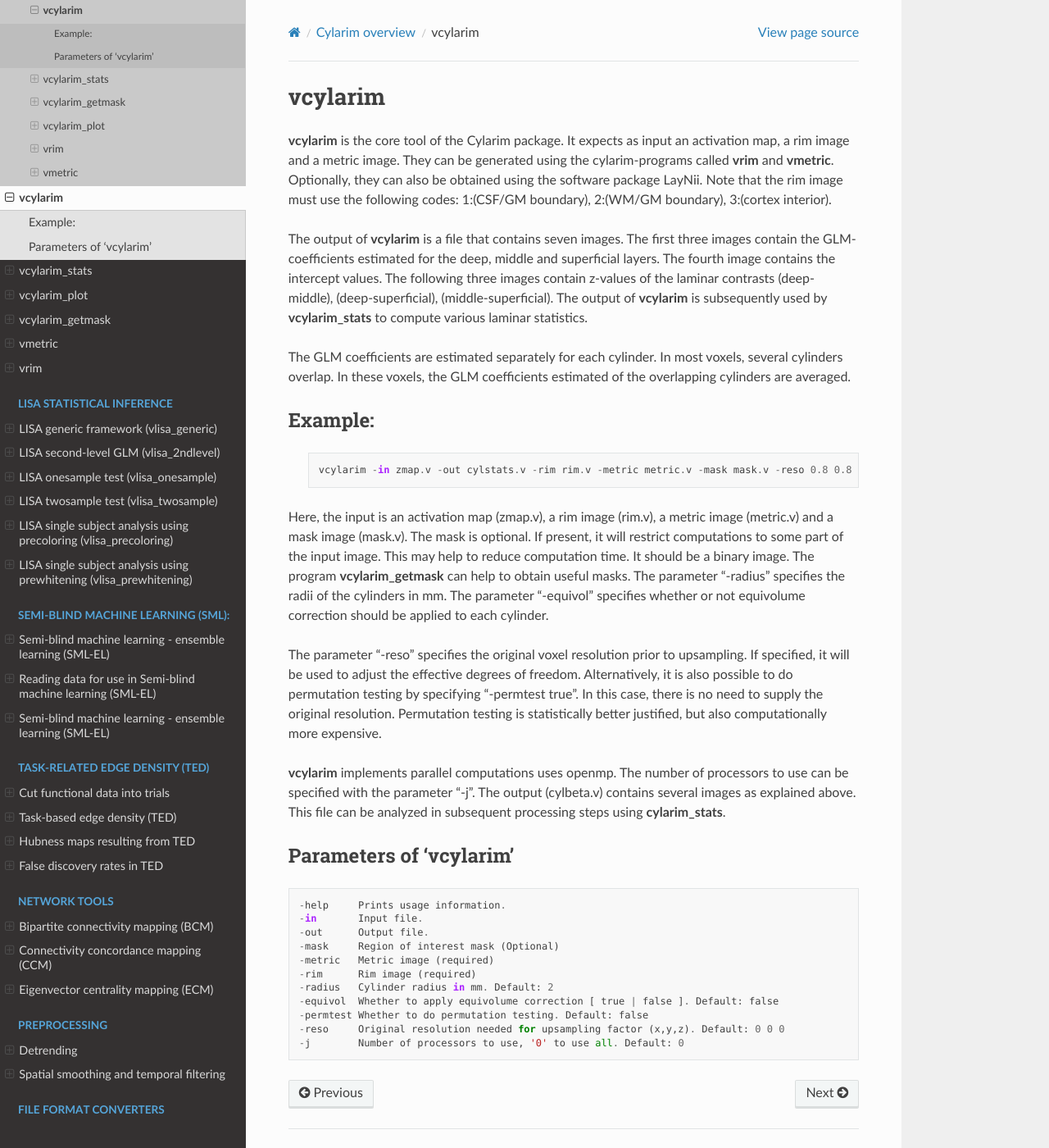
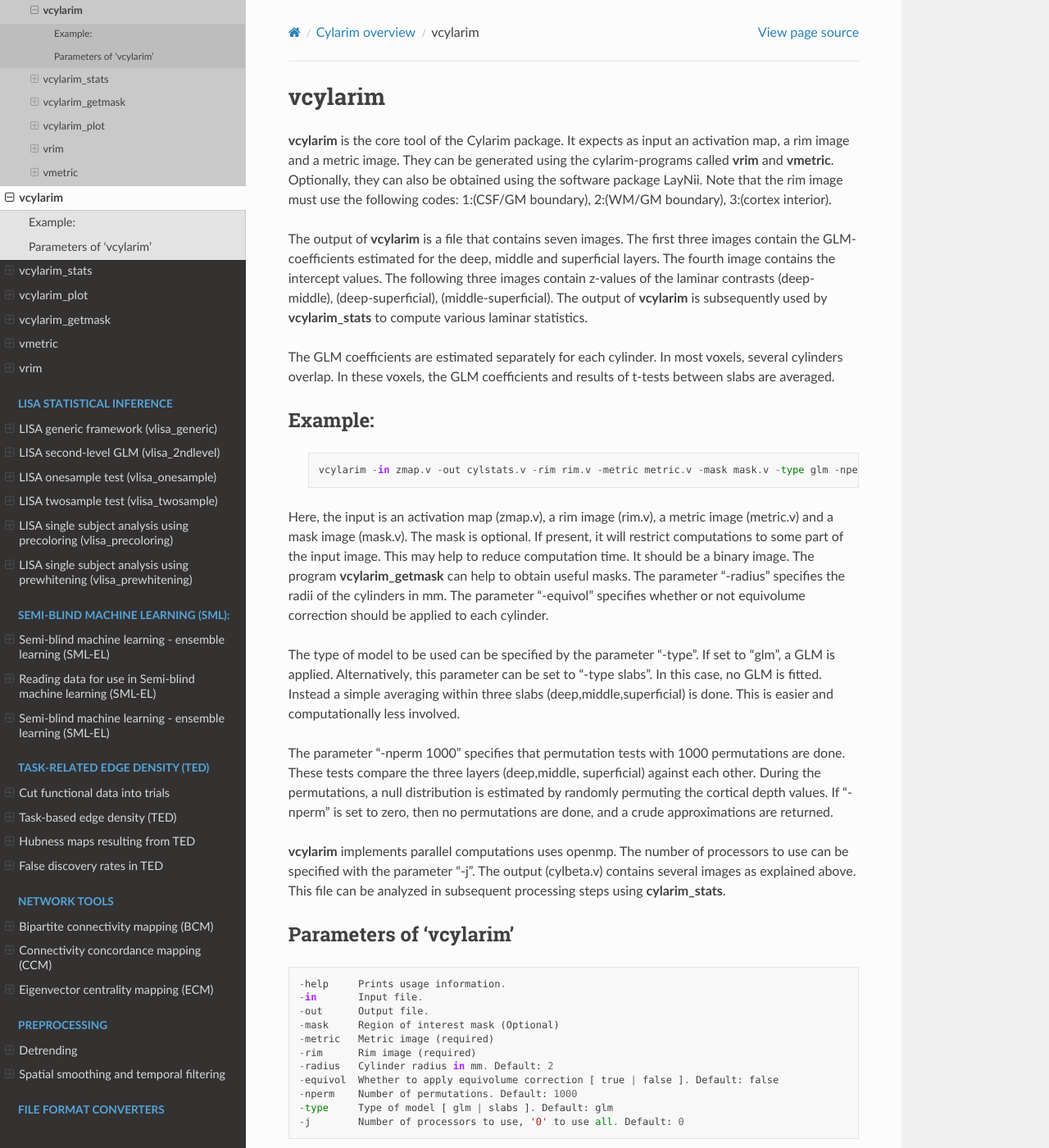
Before and after one commit to lipsia-fmri/lipsia, a Sphinx documentation site: the page built from docs/cylarim/vcylarim.rst, in a window 1280 px wide and 1400 px high. Shown: the whole window at 82% size. Built offline with Sphinx 7.4.7 and the Read the Docs theme 3.1.0, drawn with Linux system fonts in a browser that asks for light colours; pages that are not in the unit, such as notebooks, are missing from menus.

Commit message:
doc updated for vcylarim

```diff
--- a/docs/cylarim/vcylarim.rst
+++ b/docs/cylarim/vcylarim.rst
@@ -16,8 +16,8 @@ z-values of the laminar contrasts (deep-middle), (deep-superficial), (middle-sup
 The output of **vcylarim**  is subsequently used by **vcylarim_stats** to compute various laminar statistics.
 
 The GLM coefficients are estimated separately for each cylinder.
-In most voxels, several cylinders overlap. In these voxels, the GLM coefficients
-estimated of the overlapping cylinders are averaged.
+In most voxels, several cylinders overlap. In these voxels, the GLM coefficients and results of t-tests between
+slabs are averaged.
 
 
 
@@ -26,7 +26,7 @@ Example:
 
  ::
 
-   vcylarim -in zmap.v -out cylstats.v -rim rim.v -metric metric.v -mask mask.v -reso 0.8 0.8 0.8 -radius 3
+   vcylarim -in zmap.v -out cylstats.v -rim rim.v -metric metric.v -mask mask.v -type glm -nperm 1000 -radius 3
 
 
 
@@ -37,11 +37,15 @@ obtain useful masks.
 The parameter "-radius" specifies the radii of the cylinders in mm.
 The parameter "-equivol" specifies whether or not equivolume correction should be applied to each cylinder.
 
-The parameter "-reso" specifies the original voxel resolution prior to upsampling. If specified, it will be used
-to adjust the effective degrees of freedom.
-Alternatively, it is also possible to do permutation testing by specifying "-permtest true". In this case, there is
-no need to supply the original resolution. Permutation testing is statistically better justified, but also computationally
-more expensive.
+The type of model to be used can be specified by the parameter "-type". If set to "glm", a GLM is applied.
+Alternatively, this parameter can be set to "-type slabs". In this case, no GLM is fitted. Instead
+a simple averaging within three slabs (deep,middle,superficial) is done. This is easier and computationally
+less involved.
+
+The parameter "-nperm 1000" specifies that permutation tests with 1000 permutations are done. These tests
+compare the three layers (deep,middle, superficial) against each other. During the permutations,
+a null distribution is estimated by randomly permuting the cortical depth values.
+If "-nperm" is set to zero, then no permutations are done, and a crude approximations are returned.
 
 **vcylarim** implements parallel computations uses openmp. The number of processors to use can be specified with
 the parameter "-j". The output (cylbeta.v) contains several images as explained above.
@@ -62,8 +66,8 @@ Parameters of 'vcylarim'
   -rim      Rim image (required)
   -radius   Cylinder radius in mm. Default: 2
   -equivol  Whether to apply equivolume correction [ true | false ]. Default: false
-  -permtest Whether to do permutation testing. Default: false
-  -reso     Original resolution needed for upsampling factor (x,y,z). Default: 0 0 0
+  -nperm    Number of permutations. Default: 1000
+  -type     Type of model [ glm | slabs ]. Default: glm
   -j        Number of processors to use, '0' to use all. Default: 0
 
 
```
